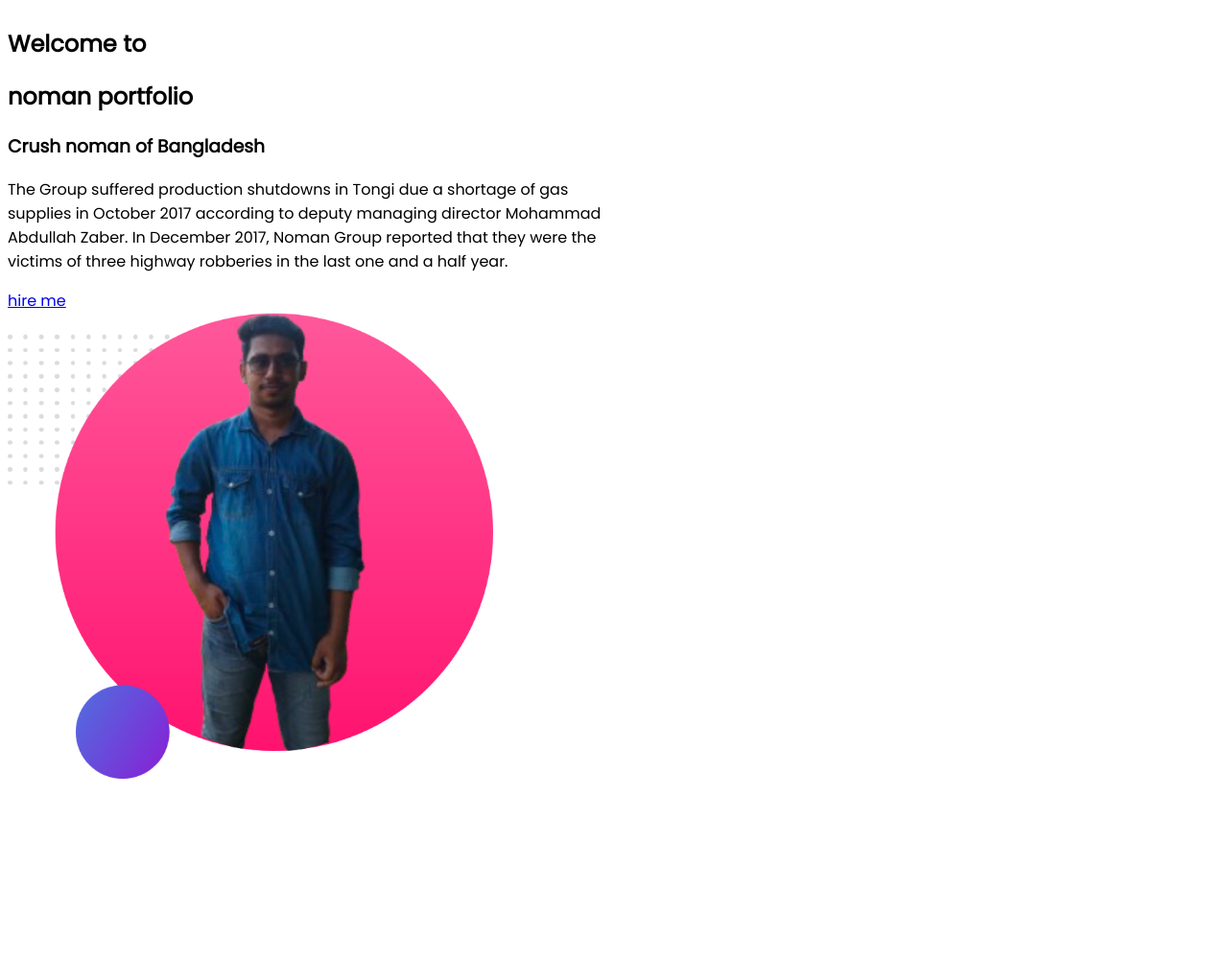
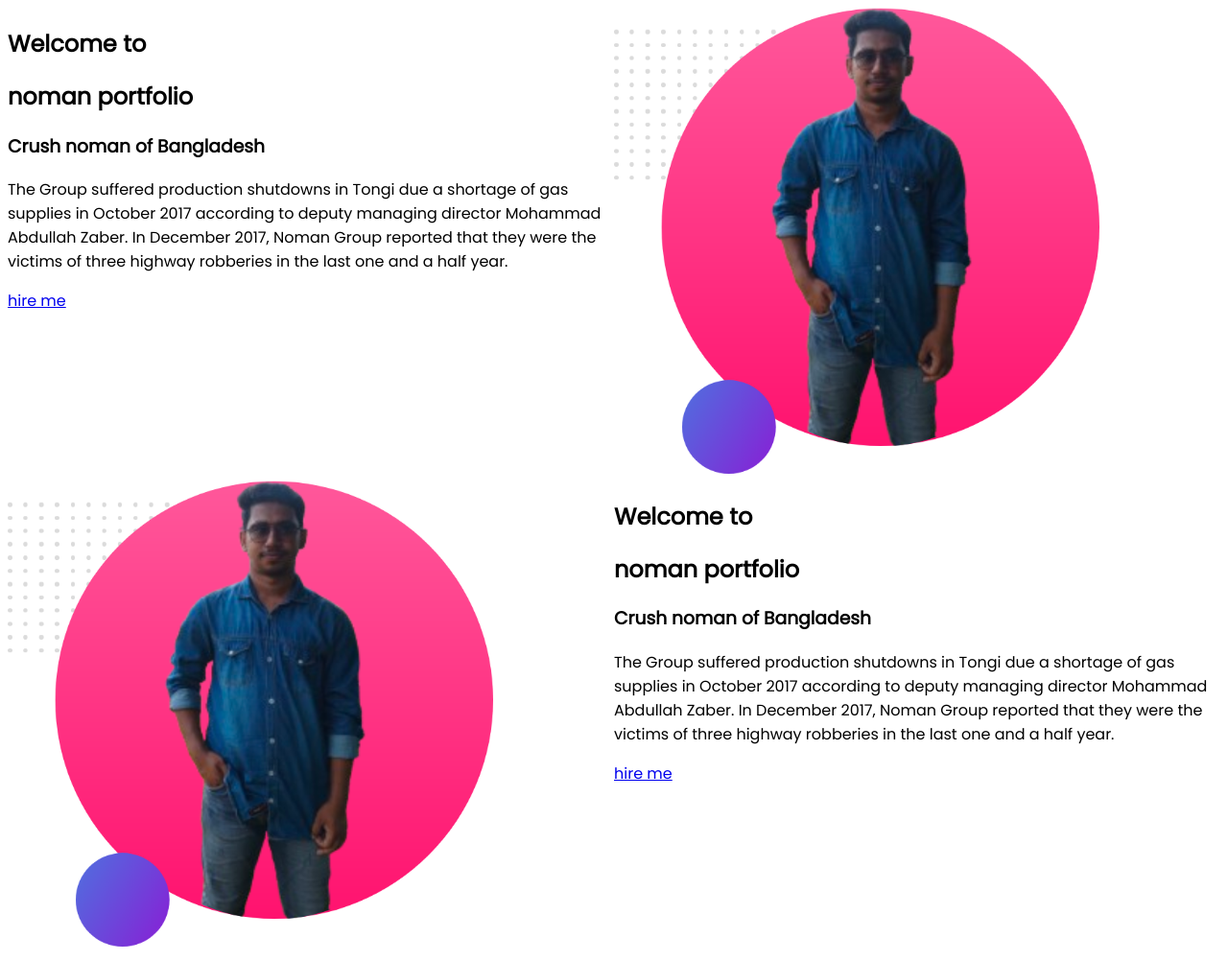
Before and after one commit to NOMANNK/noman-portfolio, a plain HTML site: page index.html in a window 1280 px wide. Shown: the whole page at 96% size. Before the commit the page ends 827 px from the top, so only its background shows below. Drawn offline with Linux system fonts and the light colour scheme.

Commit message:
added second section

```diff
--- a/index.html
+++ b/index.html
@@ -25,11 +25,29 @@
                 robberies in the last one and a half year.</p>
             <a href="https://www.facebook.com/?_rdc=2&_rdr">hire me</a>
         </div>
+        <div class="header-area">
+            <img src="image/my-bg2.png" alt="">
+        </div>
+    </section>
+
+    <section class="header-section">
+        <div class="header-area">
+            <img src="image/my-bg2.png" alt="">
+        </div>
+
+        <div class="header-area">
+            <h2>Welcome to</h2>
+            <h2>noman portfolio</h2>
+            <h3>Crush noman of Bangladesh</h3>
+            <p>The Group suffered production shutdowns in Tongi due a shortage of gas supplies
+                in October 2017 according to deputy managing director Mohammad Abdullah Zaber.
+                In December 2017, Noman Group reported that they were the victims of three highway
+                robberies in the last one and a half year.</p>
+            <a href="https://www.facebook.com/?_rdc=2&_rdr">hire me</a>
+        </div>
 
     </section>
-    <div class="header-area">
-        <img src="image/my-bg2.png" alt="">
-    </div>
+
 </body>
 
 </html>
```
